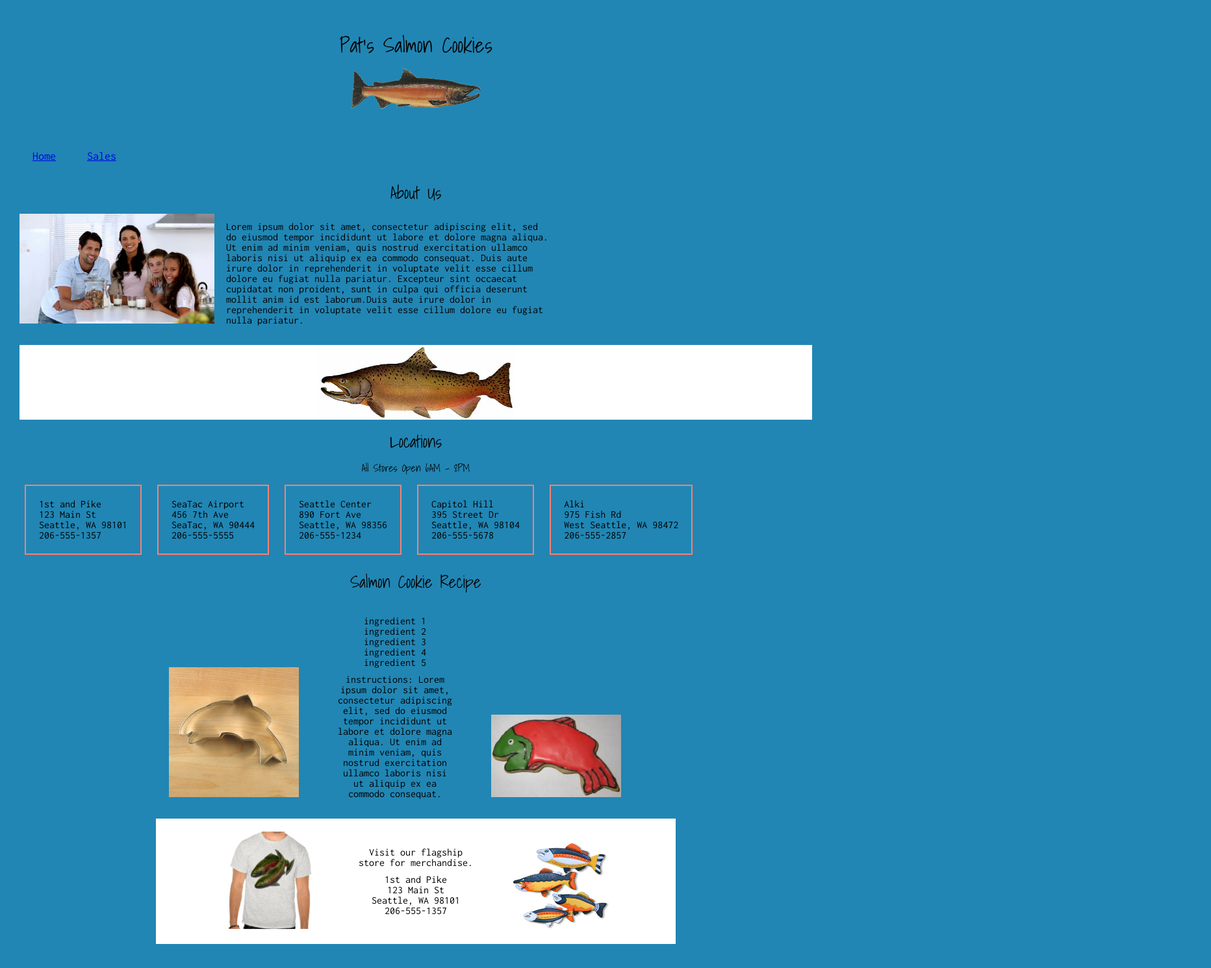
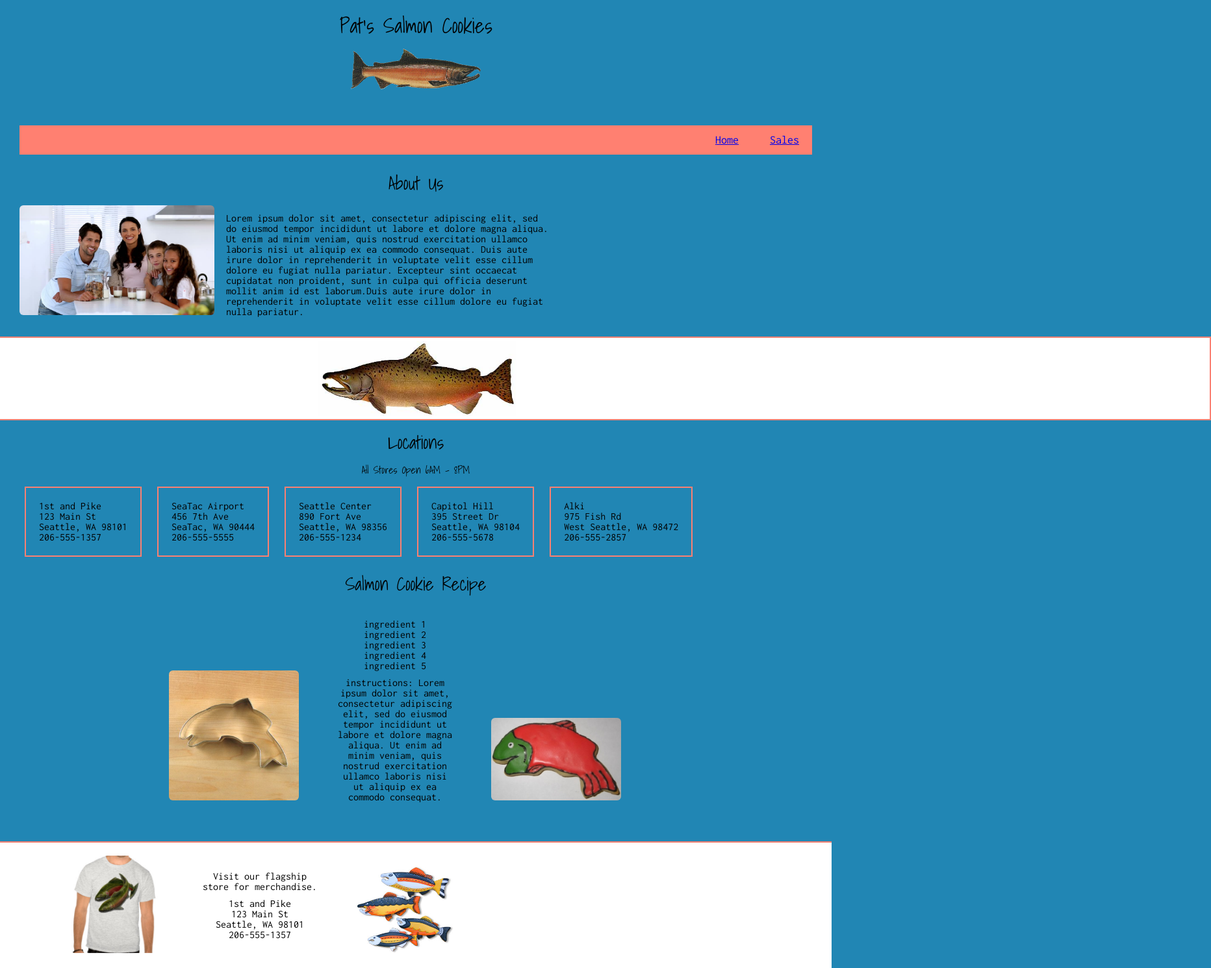
Before and after one commit to allisa/salmon_cookies, a plain HTML site: page index.html in a window 1280 px wide. Shown: the part 22-1512 px from the top of the page at 65% size, 1864 px wide, since content can reach past the window. Drawn offline with Linux system fonts and the light colour scheme.

Commit message:
added css

```diff
--- a/css/style.css
+++ b/css/style.css
@@ -2,7 +2,9 @@ body {
   font-family: 'Inconsolata', monospace, Arial, Helvetica, sans-serif;
   background-color: #2186b4;
   margin: 0 auto;
-  padding: 30px;
+}
+main, nav {
+  margin: 30px;
 }
 td, th {
   padding: 1em;
@@ -13,11 +15,11 @@ tr:hover {
 }
 table {
   border: solid black 3px;
-  background-color: rgba(255, 151, 139, 0.966);
-  margin: 20px;
+  background-color: rgba(253, 185, 177, 0.966);
+  margin: 20px auto;
   table-layout: fixed;
   font-family: serif;
-  max-width: 800px;
+  max-width: 700px;
 }
 form {
   margin: 20px;
@@ -39,6 +41,11 @@ header {
 }
 footer {
   text-align: center;
+
+}
+nav {
+  background-color: rgb(255, 128, 113);
+  text-align: right;
 }
 nav li {
   font-size: 18px;
@@ -47,11 +54,12 @@ nav li {
   margin: 20px;
 }
 li a:hover {
-  color: salmon;
+  color: #2186b4;
 }
 .family-image {
   max-width: 300px;
   display: inline-block;
+  border-radius: 6px;
 }
 p {
   display: inline-block;
@@ -64,13 +72,16 @@ li {
 }
 h2 {
   text-align: center;
-  font-size: 26px;
+  font-size: 28px;
   margin: 20px;
   font-family: 'Shadows Into Light', cursive;
 }
 .section-banner {
   background-color: white;
-  margin: 20px 0;
+  border: 2px solid salmon;
+  margin: 20px -50%;
+  width: 100%;
+  padding: 5px 50%;
 }
 .chinook-image {
   margin-left: auto;
@@ -97,16 +108,21 @@ h3 {
 }
 .cookie-images {
   max-width: 200px;
+  border-radius: 6px;
 }
 .recipe-container {
   margin: 0 auto;
   max-width: 800px;
 }
+footer {
+  background-color: white;
+  border-top: 2px solid salmon;
+  margin: 0 auto;
+}
 .footer-container {
-  margin: 0 auto;
   max-width: 800px;
-  background-color: white;
 }
+
 .merch-image {
   max-width: 150px;
 }
--- a/index.html
+++ b/index.html
@@ -17,7 +17,7 @@
         <img class="salmon-image" src="./images/salmon.png" alt="salmon cookie image">
     </div>
   </header>
-  <nav>
+  <nav class="navigation">
     <ul>
         <li> <a href="index.html">Home</a></li>
         <li> <a href="sales.html">Sales</a></li>
```
